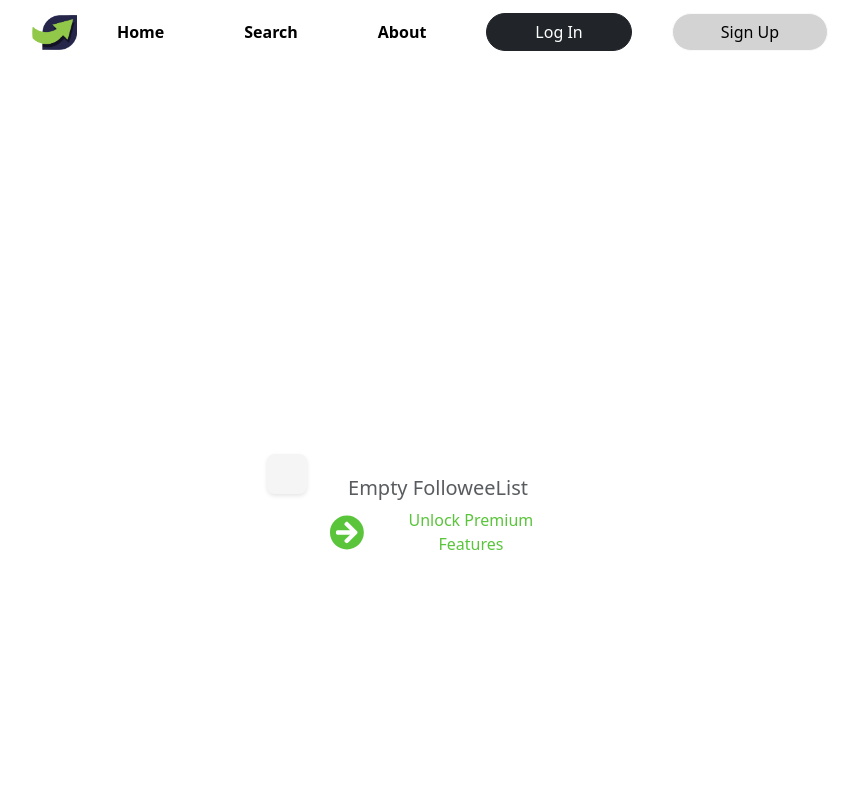
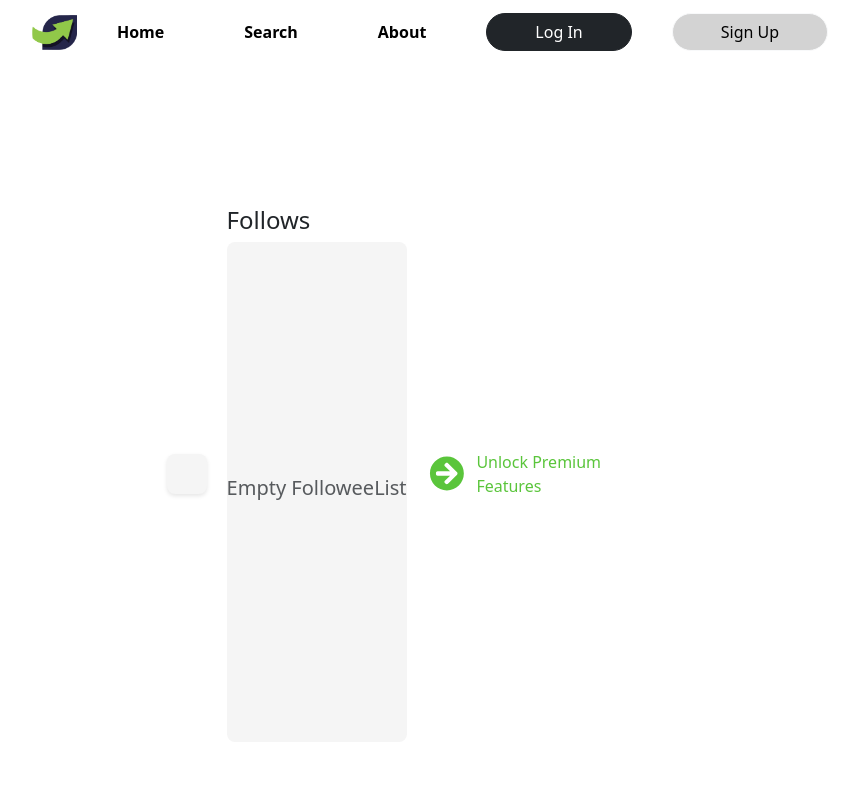
Before and after one commit to TjuAachen/cs5610-final-All-In-react-team668, a React (Create React App) app: page /profile in a window 1280 px wide. Shown: the top 800 px of the page, without its empty margins (224-1082 px from the left). Built offline with nearby package versions, Linux system fonts and the light colour scheme.

Commit message:
debug profile page followlist

```diff
--- a/src/components/Follow/FollowItem.js
+++ b/src/components/Follow/FollowItem.js
@@ -6,6 +6,7 @@ import Tooltip from "react-bootstrap/Tooltip";
 import OverlayTrigger from "react-bootstrap/OverlayTrigger";
 import { MdRemoveCircle, MdAddCircle } from "react-icons/md";
 import Overlay from "react-bootstrap/Overlay";
+import profileAvatar from "../../images/profile-avatar.jpeg";
 
 const FollowItem = ({ follow, isFollow, handleFollow, isSelf, isLogin }) => {
   const navigate = useNavigate();
@@ -27,12 +28,13 @@ const FollowItem = ({ follow, isFollow, handleFollow, isSelf, isLogin }) => {
   };
 
   return (
-    <div className={`mt-2 row p-3`}>
+    <div className={`d-flex flex-row mt-2 pe-2`}>
       <div
-        className={`col-lg-7 col-xl-2 col-2 ms-3 d-flex align-items-center justify-content-center position-relative`}
+        className={`ms-3 d-flex align-items-center justify-content-center position-relative`}
       >
         <img
-          src={follow.img}
+          src={profileAvatar}
+          alt="Profile Avatar"
           width={`70px`}
           height={`70px`}
           className={`rounded-pill`}
@@ -45,14 +47,16 @@ const FollowItem = ({ follow, isFollow, handleFollow, isSelf, isLogin }) => {
         )}
       </div>
       <div
-        className={`col-4 ms-3 ps-3 d-none d-xl-flex d-flex align-items-center`}
+        className={`ms-2 d-none d-xl-flex d-flex align-items-center`}
       >
         <div className={``}>
-          <div className={`fw-bold text-white`}>{follow.userName}</div>
-          <div className={`text-muted`}>{follow.watchlistsCount} watchlists</div>
+          <div className={`fw-bold`}>{follow.userName}</div>
+          <div className={`text-muted`}>
+            {follow.watchlistsCount} watchlists
+          </div>
         </div>
       </div>
-      <div className={`col d-flex align-items-center justify-content-end`}>
+      <div className={`d-flex ms-4 align-items-center justify-content-end`}>
         {isLogin && (isSelf || isFollow_) ? (
           <>
             <button
--- /dev/null
+++ b/src/components/Follow/index.css
@@ -0,0 +1,31 @@
+.follow-container {
+    height: 500px;
+    background-color: #f5f5f5;
+    /* margin-right: 20px; */
+    overflow-y: auto;
+    overflow-x: hidden;
+}
+.empty-followeeList-div {
+    height: 500px;
+}
+.name-hint {
+    height: 30px;
+    bottom: 60px;
+    left: 80px;
+    color: gray
+}
+.toolkit-div {
+    height: 100px;
+    width: 165px;
+    right: -10px;
+    top: 40px;
+    background-color: orange;
+    z-index: 2
+}
+.not-now:hover {
+    cursor:pointer
+}
+
+.short-button {
+    width: 100px;
+  }
--- a/src/components/Follow/index.js
+++ b/src/components/Follow/index.js
@@ -3,7 +3,7 @@ import FollowItem from "./FollowItem";
 import { useSelector, useDispatch } from "react-redux";
 import { useParams } from "react-router";
 import { findFolloweeIds } from "../../services/follow-service";
-// import "./index.css";
+import "./index.css";
 import {
   findFolloweeThunk,
   updateFolloweeThunk,
@@ -35,8 +35,8 @@ const Follow = () => {
   }, [uid]);
 
   return (
-    <div className={`mt-5 pe-3 `}>
-      <h4 className={`text-white`}>Follows</h4>
+    <div className="d-flex flex-column">
+      <h4 className="">Follows</h4>
       <div className={`follow-container rounded-3`}>
         {followeeList.length === 0 && (
           <div
--- a/src/components/Profile/ProfileRight.js
+++ b/src/components/Profile/ProfileRight.js
@@ -4,10 +4,10 @@ import Follow from "../Follow";
 
 const ProfileRight = ({ isSelf }) => {
   return (
-    <div className="profile-right-container">
+    <>
       <Follow />
       {isSelf && <Premium />}
-    </div>
+    </>
   );
 };
 
--- a/src/pages/userPages/Login.js
+++ b/src/pages/userPages/Login.js
@@ -62,7 +62,7 @@ const Login = () => {
           <div className="mt-0">
             <label
               htmlFor="login-userName"
-              className="mt-2 text-heading fw-bold mb-2"
+              className="mt-4 text-heading fw-bold mb-2"
             >
               UserName
             </label>
```
